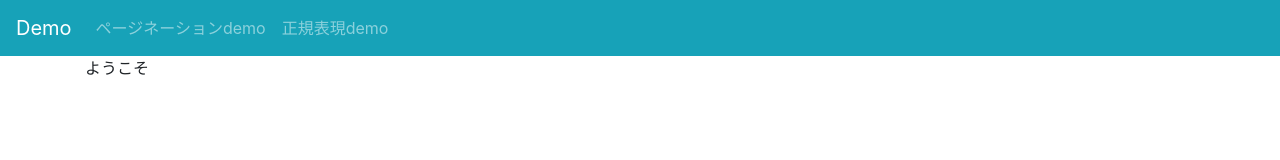
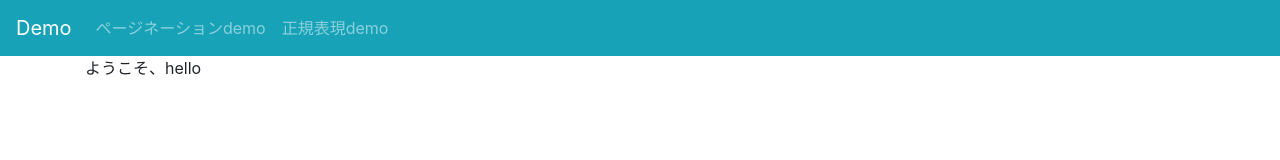
Before and after one commit to sou0913/nuxt_proto, a Nuxt app: page / in a window 1280 px wide. Shown: the top 160 px of the page. Built offline with nearby package versions, Linux system fonts and the light colour scheme.

Commit message:
CI設定

```diff
--- /dev/null
+++ b/cloudbuild.yaml
@@ -0,0 +1,3 @@
+steps:
+- name: gcr.io/project-id/firebase
+  args: ['deploy', '--project=nuxtproto', '--only=hosting']
--- a/pages/index.vue
+++ b/pages/index.vue
@@ -1,7 +1,7 @@
 <template>
   <div class="container">
     <nuxt :nuxt-child-key="employees" />
-    ようこそ
+    ようこそ、hello
   </div>
 </template>
 
```
Also changed, not shown: 8 other files (tests, documents, lock files or other folders).
